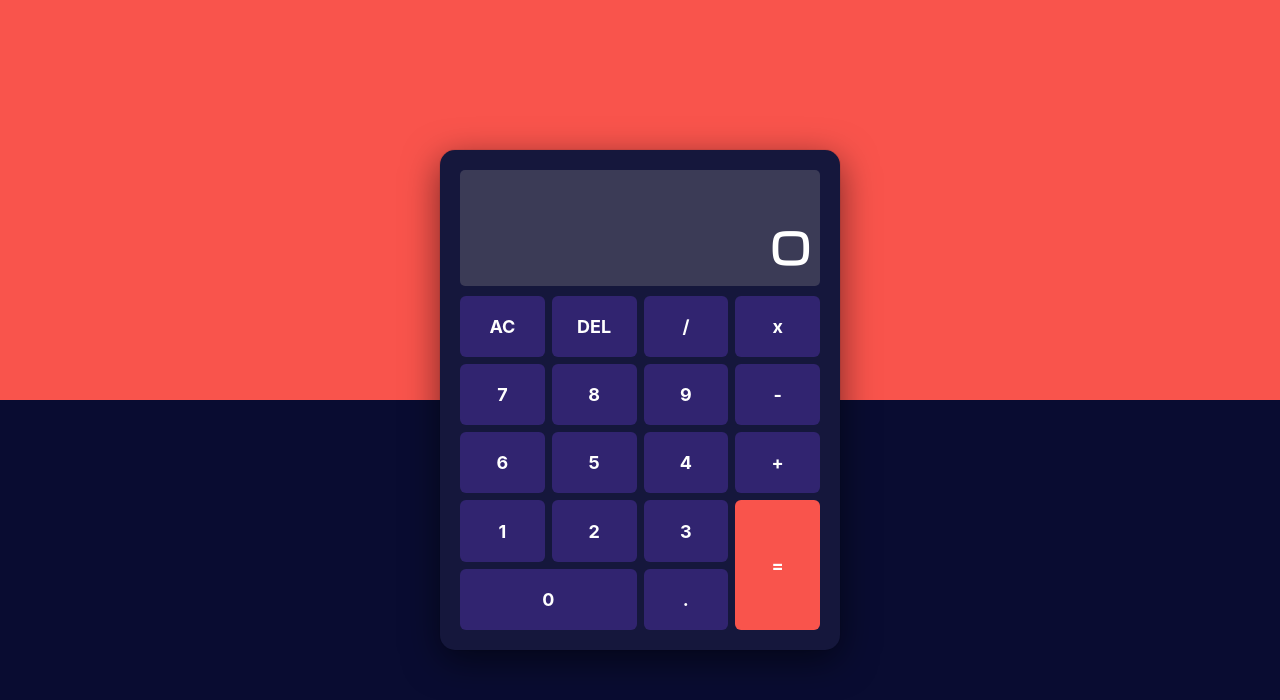
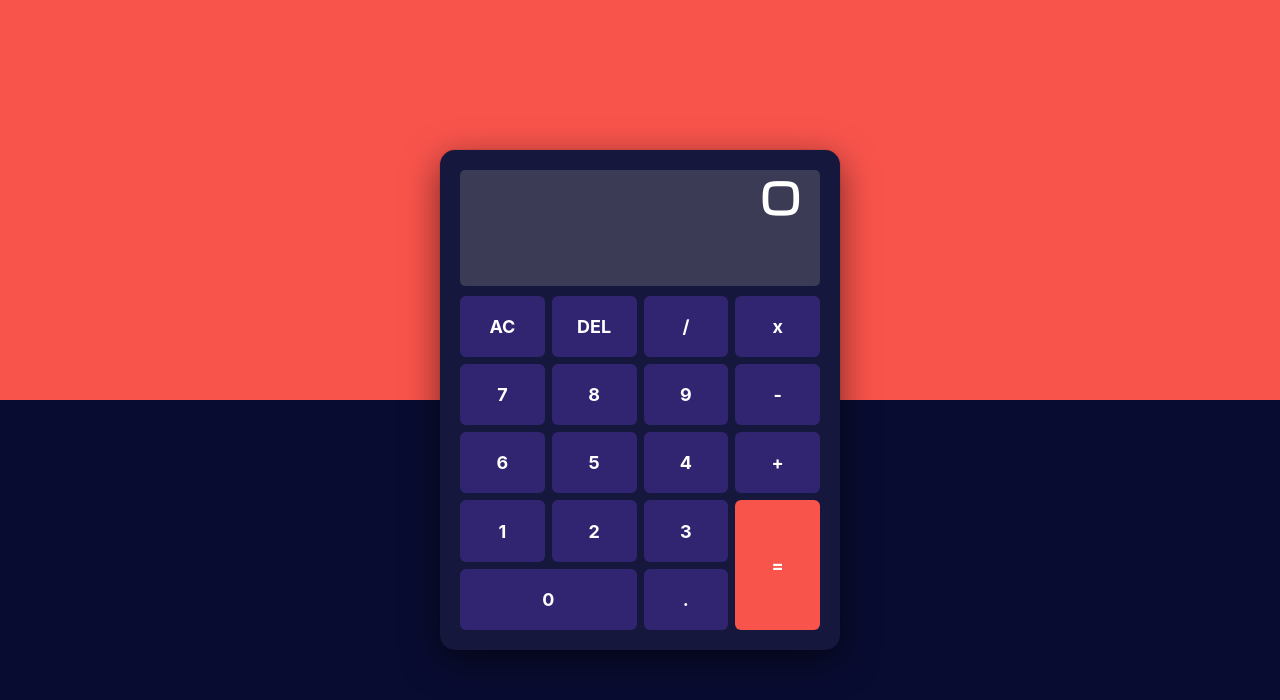
Before and after one commit to 0omarahmed73/react-calculator, a React (Vite) app: page / in a window 1280 px wide. Shown: the top 700 px of the page. Built offline with nearby package versions, Linux system fonts and the light colour scheme.

Commit message:
allow scrolling inside the result

```diff
--- a/src/contexts/CalculateContext.jsx
+++ b/src/contexts/CalculateContext.jsx
@@ -60,7 +60,7 @@ const CalculateProvider = ({ children }) => {
             : firstNumber / secondNumber
         );
         setResult((el) => Number(el).toFixed(1).toString());
-        setInfinity(result === Infinity ? true : false);
+        setInfinity(result === Infinity);
         setDoneCalc(true);
       }
     }
--- a/src/index.css
+++ b/src/index.css
@@ -48,23 +48,40 @@ body {
   /* border: 1px solid white; */
   text-align: end;
   height: 120px;
+  /* Set a fixed height */
   padding: 10px;
   display: flex;
   align-items: flex-end;
   justify-content: end;
   word-break: break-all;
+  overflow-x: auto;
+  /* Prevent horizontal scrolling */
+  overflow-y: hidden;
+  /* Enable vertical scrolling */
   color: white;
   border-radius: 5px;
   font-family: 'MICHROMA';
   font-size: 21px;
   background-color: color-mix(in srgb, var(--mainColor), rgb(109, 105, 123));
 
+  & h1 {
+    height: 120px;
+    /* Set a fixed height */
+    padding: 10px;
+    word-break: break-all;
+    overflow-x: auto;
+    display: flex;
+    justify-content: end;
+  }
+
   @media screen and (width <=500px) {
     font-size: 16px;
   }
 }
 
-
+.result h1::-webkit-scrollbar {
+  width: 0;
+}
 
 .btns {
   width: 100%;
```
